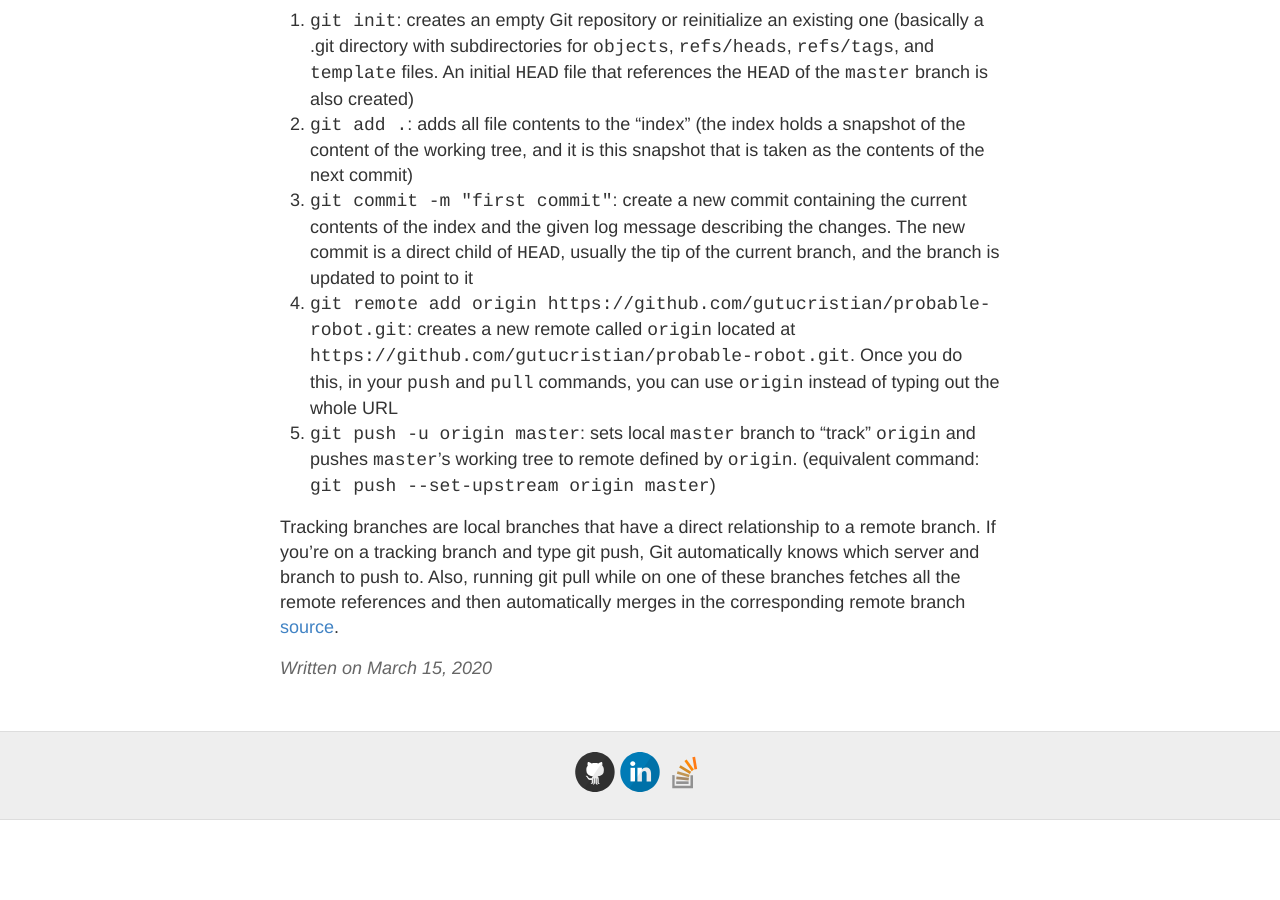
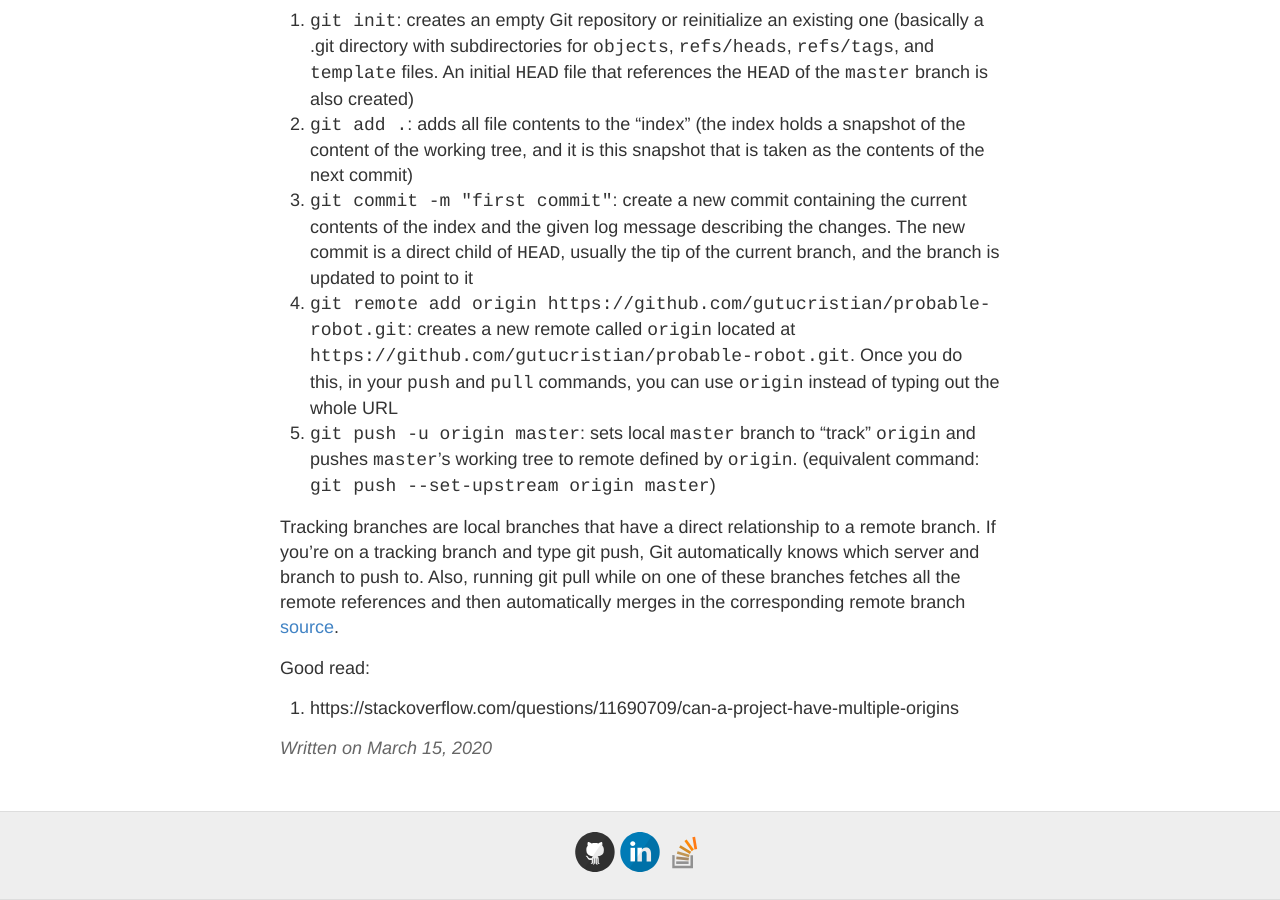
Before and after one commit to gutucristian/gutucristian.github.io, a Jekyll site: the page built from _posts/2020-03-15-git.md, in a window 1280 px wide and 900 px high, scrolled down 1391 px. Built offline with Jekyll 4.4.1, drawn with Linux system fonts in a browser that asks for light colours; our own code applies the rules of GitHub Pages for plain Markdown files; before the commit the page ends 2211 px from its top, so only the background shows below that.

Commit message:
Update 2020-03-15-git.md

```diff
--- a/_posts/2020-03-15-git.md
+++ b/_posts/2020-03-15-git.md
@@ -47,3 +47,6 @@ __master__: `master` is the name of the default branch that git creates for you
 5. `git push -u origin master`: sets local `master` branch to "track" `origin` and pushes `master`'s working tree to remote defined by `origin`. (equivalent command: `git push --set-upstream origin master`)
 
 Tracking branches are local branches that have a direct relationship to a remote branch. If you’re on a tracking branch and type git push, Git automatically knows which server and branch to push to. Also, running git pull while on one of these branches fetches all the remote references and then automatically merges in the corresponding remote branch [source](https://stackoverflow.com/questions/4693588/what-is-a-tracking-branch).
+
+Good read:
+1. https://stackoverflow.com/questions/11690709/can-a-project-have-multiple-origins
```
